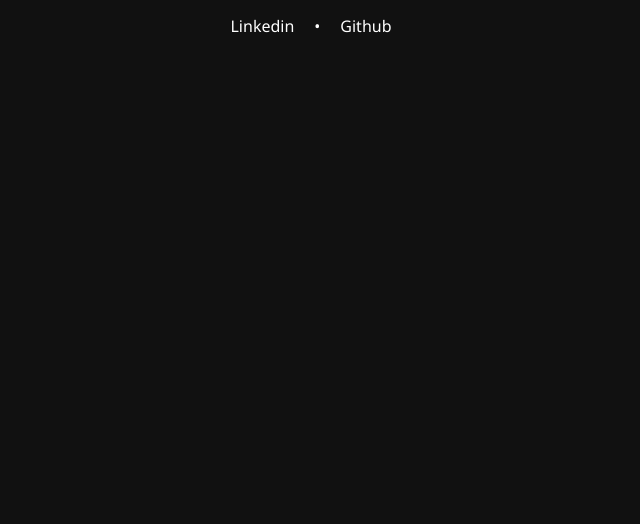
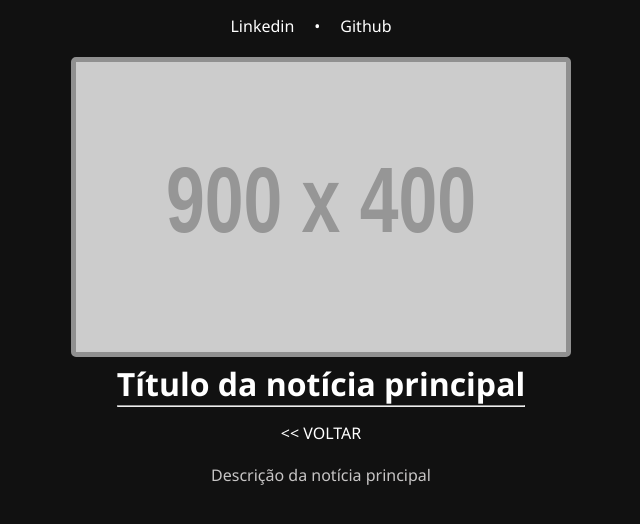
Before and after one commit to FSLucas22/angular-blog, an Angular app: page /content/1 in a window 1280 px wide. Before the commit this address led to /. Shown: the top 524 px of the page, without its empty margins (319-959 px from the left). Built offline with nearby package versions, Linux system fonts and the light colour scheme.

Commit message:
feat: added content component with route

```diff
--- a/src/app/app-routing.module.ts
+++ b/src/app/app-routing.module.ts
@@ -9,7 +9,7 @@ const routes: Routes = [
     component: HomeComponent,
   },
   {
-    path: 'content',
+    path: 'content/:id',
     component: ContentComponent,
   },
 ];
--- a/src/app/components/big-card/big-card.component.html
+++ b/src/app/components/big-card/big-card.component.html
@@ -6,7 +6,7 @@
     >
   </div>
   <div class="big-card__title">
-    <h1><a href="{{ cardLink }}">{{ title }}</a></h1>
+    <h1><a [routerLink]="['content', id]">{{ title }}</a></h1>
   </div>
   <div class="big-card__description">
     <p>{{ description }}</p>
--- a/src/app/components/big-card/big-card.component.ts
+++ b/src/app/components/big-card/big-card.component.ts
@@ -6,10 +6,10 @@ import { Component, Input, OnInit } from '@angular/core';
   styleUrls: ['./big-card.component.css']
 })
 export class BigCardComponent implements OnInit {
+  @Input() id: string = "0"
   @Input() photo: string = "";
   @Input() photoAlt: string = "Main card image"
   @Input() title: string = "";
-  @Input() cardLink: string = "#";
   @Input() description: string = "";
 
   constructor() { }
--- a/src/app/components/small-card/small-card.component.html
+++ b/src/app/components/small-card/small-card.component.html
@@ -8,7 +8,7 @@
       >
     </div>
     <div class="small-card__title">
-      <h1><a href="{{ cardLink }}">{{ title }}</a></h1>
+      <h1><a [routerLink]="['content', id]">{{ title }}</a></h1>
     </div>
   </div>
   <div class="small-card__separator">
--- a/src/app/components/small-card/small-card.component.ts
+++ b/src/app/components/small-card/small-card.component.ts
@@ -9,7 +9,7 @@ export class SmallCardComponent implements OnInit {
   @Input() photo: string = "";
   @Input() photoAlt: string = "Main card image"
   @Input() title: string = "";
-  @Input() cardLink: string = "#";
+  @Input() id: string = "0";
 
   constructor() { }
 
--- /dev/null
+++ b/src/app/data/fake-data.ts
@@ -0,0 +1,46 @@
+export interface Post {
+  id: string,
+  photo: string,
+  photoAlt: string,
+  title: string,
+  description: string
+}
+
+const fakeData: Post[] = [
+  {
+    "id": "1",
+    "photo": "https://via.placeholder.com/900x400",
+    "photoAlt": "Imagem da notícia principal",
+    "title": "Título da notícia principal",
+    "description": "Descrição da notícia principal"
+  },
+  {
+    "id": "2",
+    "photo": "https://via.placeholder.com/900x400",
+    "photoAlt": "Imagem da notícia secundária 1",
+    "title": "Título da notícia secundária 1",
+    "description": "Descrição da notícia secundária 1"
+  },
+  {
+    "id": "3",
+    "photo": "https://via.placeholder.com/900x400",
+    "photoAlt": "Imagem da notícia secundária 2",
+    "title": "Título da notícia secundária 2",
+    "description": "Descrição da notícia secundária 2"
+  },
+  {
+    "id": "4",
+    "photo": "https://via.placeholder.com/900x400",
+    "photoAlt": "Imagem da notícia secundária 3",
+    "title": "Título da notícia secundária 3",
+    "description": "Descrição da notícia secundária 3"
+  },
+];
+
+export function getById(id: string): Post {
+  const result: Post[] = fakeData.filter((post) => post.id === id);
+  if (result.length === 0) {
+    throw Error("Not found!");
+  }
+  return result[0];
+}
--- a/src/app/pages/content/content.component.css
+++ b/src/app/pages/content/content.component.css
@@ -1,5 +1,4 @@
 .container__content {
-  border: 1px solid white;
   width: 100%;
   height: 100vh;
 
@@ -28,5 +27,6 @@
 }
 
 .content__description > p {
+  margin: 20px;
   color: rgb(199, 197, 197);
 }
--- a/src/app/pages/content/content.component.ts
+++ b/src/app/pages/content/content.component.ts
@@ -1,4 +1,6 @@
 import { Component, Input, OnInit } from '@angular/core';
+import { ActivatedRoute } from '@angular/router';
+import { Post, getById } from 'src/app/data/fake-data';
 
 @Component({
   selector: 'app-content',
@@ -10,9 +12,24 @@ export class ContentComponent implements OnInit {
   @Input() photoAlt: string = "Content photo";
   @Input() title: string = "Content title";
   @Input() body: string = "Content body";
-  constructor() { }
+
+  constructor(private route: ActivatedRoute) {
+  }
 
   ngOnInit(): void {
+    this.route.paramMap.subscribe(
+      (params) => {
+        let id: string = params.get('id') || "0";
+        const data: Post = getById(id);
+        this.setData(data);
+      }
+    );
   }
 
+  private setData(data: Post): void {
+    this.photo = data.photo;
+    this.photoAlt = data.photoAlt;
+    this.title = data.title;
+    this.body = data.description;
+  }
 }
--- a/src/app/pages/home/home.component.html
+++ b/src/app/pages/home/home.component.html
@@ -3,6 +3,7 @@
   <div class="container__articles">
     <div class="articles__main">
       <app-big-card
+        id="1"
         photo="https://via.placeholder.com/900x400"
         title="Notícia Principal"
         description="Lorem ipsum dolor sit amet. Sed voluptas distinctio sit architecto molestiae aut rerum labore in culpa placeat ut nulla repellat At sint maiores est ducimus impedit! Rem voluptates eligendi et quos incidunt et reiciendis dolores."
@@ -10,14 +11,17 @@
     </div>
     <div class="articles__others">
       <app-small-card
+        id="2"
         photo="https://via.placeholder.com/250x300"
         title="Notícia secundária 1"
       ></app-small-card>
       <app-small-card
+        id="3"
         photo="https://via.placeholder.com/500x900"
         title="Notícia secundária 2"
       ></app-small-card>
       <app-small-card
+        id="4"
         photo="https://via.placeholder.com/600x800"
         title="Notícia secundária 3"
       ></app-small-card>
```
